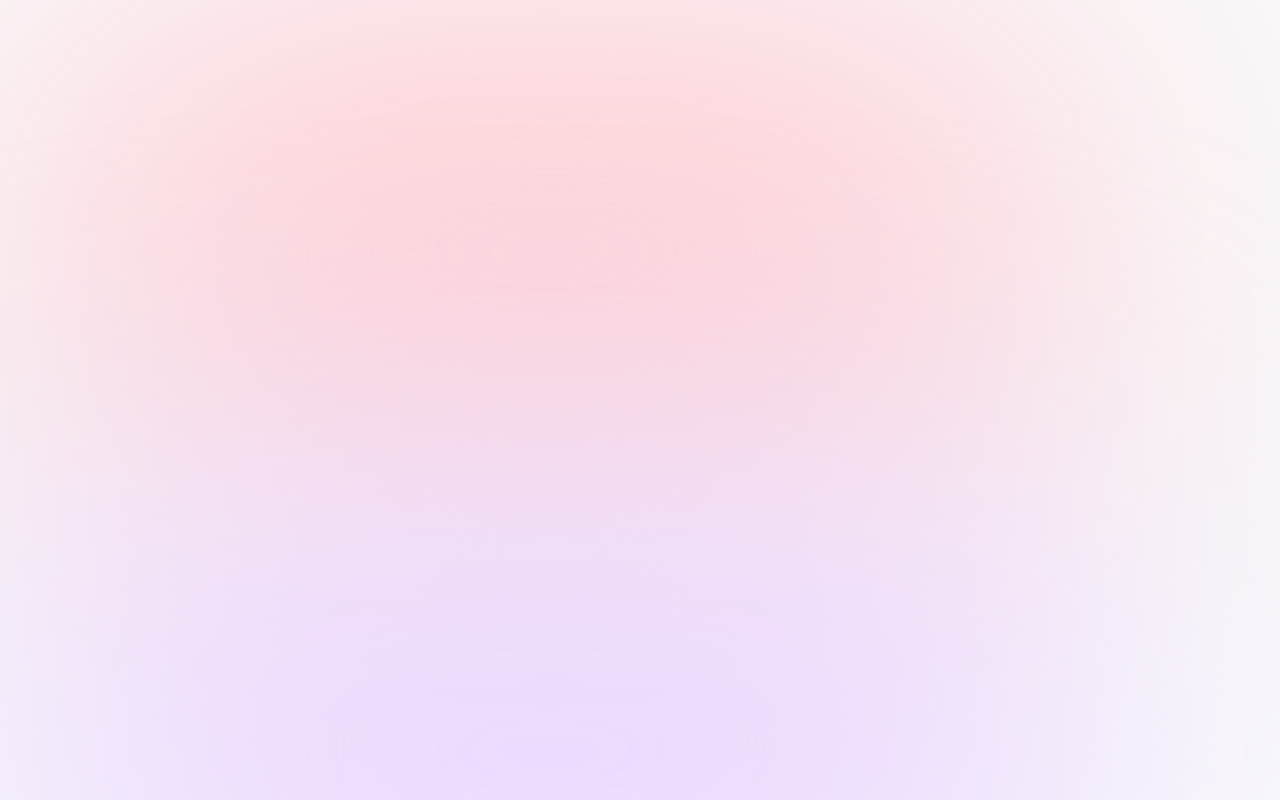
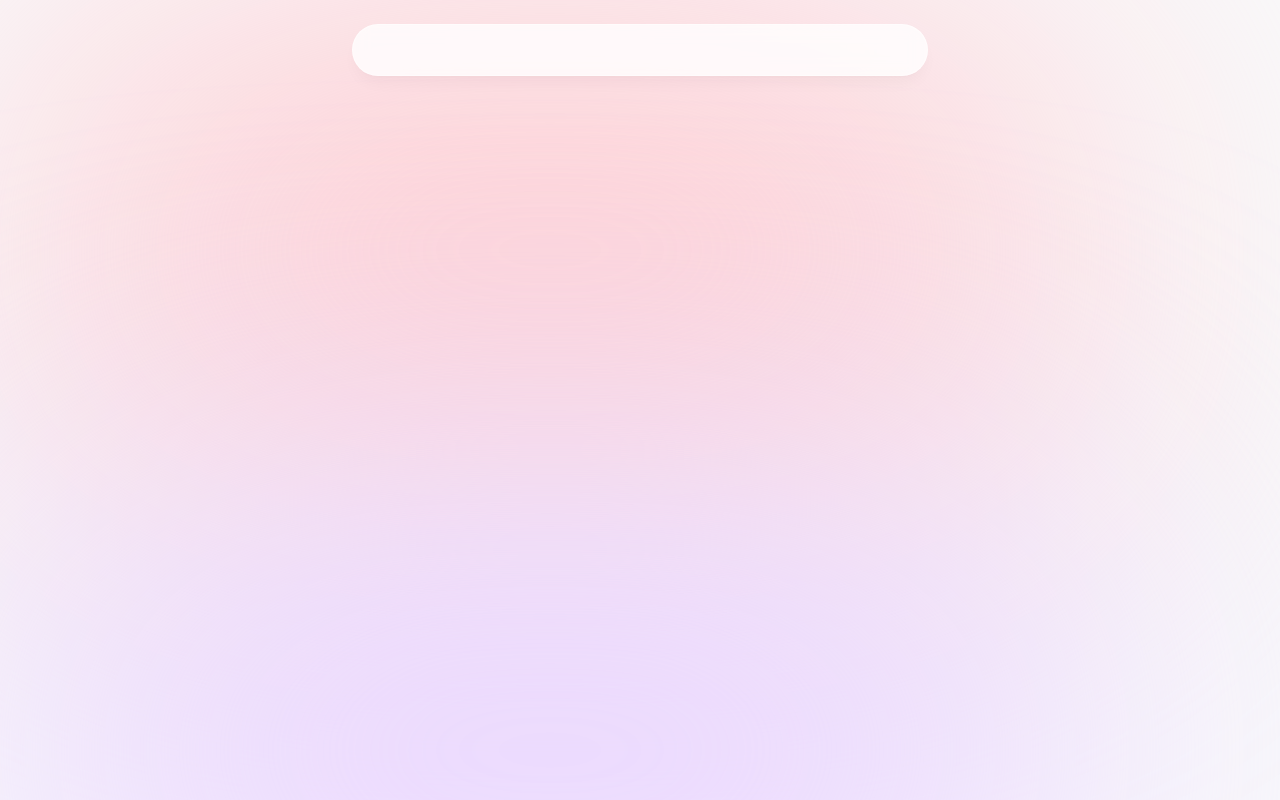
Before and after one commit to ulrikaha/Next-Portfolio, a Next.js app: page / in a window 1280 px wide. Shown: the top 800 px of the page. Built offline with nearby package versions, Linux system fonts and the light colour scheme.

Commit message:
Added styling for header

```diff
--- a/app/layout.tsx
+++ b/app/layout.tsx
@@ -1,6 +1,7 @@
 import type { Metadata } from "next";
 import { Inter } from "next/font/google";
 import "./globals.css";
+import Header from "@/components/header";
 
 const inter = Inter({ subsets: ["latin"] });
 
@@ -17,7 +18,7 @@
   return (
     <html lang="en">
       <body className={`${inter.className}
-      bg-gray-50 text-gray-950 relative`}>
+      bg-gray-50 text-gray-950 relative h-[5000px]`}>
         <div className="bg-[#fecdd3] absolut top-[-6rem] -z-10 right-[11rem]
         h-[31.25rem] w-[31.25rem] rounded-full blur-[10rem]
         sm:w-[68.75rem]"></div>
@@ -26,9 +27,9 @@
         sm:w-[68.75rem] md:left-[-33rem] lg:left-[-28rem] xl:left-[-15rem]
         2x1:left-[-5rem]"></div>
 
-
+        <Header />
         {children}
-        </body>
+      </body>
     </html>
   );
 }
--- /dev/null
+++ b/components/header.tsx
@@ -0,0 +1,17 @@
+'use client';
+
+import React from 'react';
+import { motion } from 'framer-motion';
+
+
+export default function Header() {
+    return <header className="z-[999] relative">
+         <motion.div
+        className="fixed top-0 left-1/2 h-[4.5rem] w-full rounded-none border border-white border-opacity-40 bg-white bg-opacity-80 shadow-lg shadow-black/[0.03] backdrop-blur-[0.5rem] sm:top-6 sm:h-[3.25rem] sm:w-[36rem] sm:rounded-full dark:bg-gray-950 dark:border-black/40 dark:bg-opacity-75"
+        initial={{ y: -100, x: "-50%", opacity: 0 }}
+        animate={{ y: 0, x: "-50%", opacity: 1 }}
+      ></motion.div>
+
+        </header>
+
+}
--- a/package.json
+++ b/package.json
@@ -9,6 +9,7 @@
     "lint": "next lint"
   },
   "dependencies": {
+    "framer-motion": "^11.0.5",
     "next": "14.1.0",
     "react": "^18",
     "react-dom": "^18",
```
Also changed, not shown: 1 other file (tests, documents, lock files or other folders).
